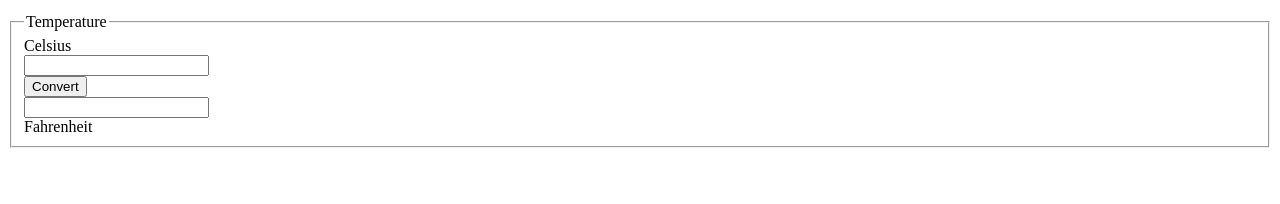
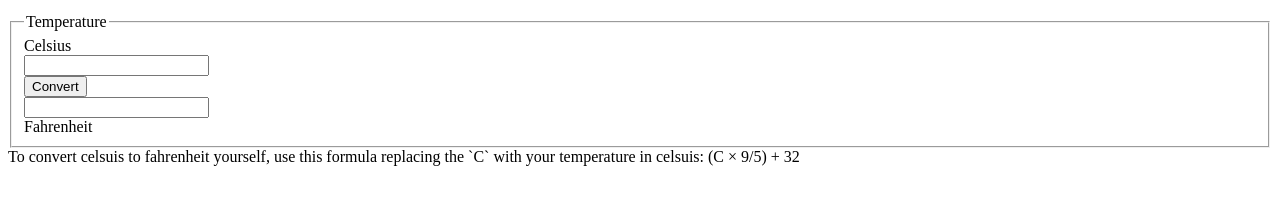
Before and after one commit to the-web-girl/Hands-on-Lab-Unit-Conversion-using-HTML5-Structural-Elements, a plain HTML site: page index.html in a window 1280 px wide. Shown: the part 238-442 px from the top of the page. Drawn offline with Linux system fonts and the light colour scheme.

Commit message:
add aside tag after the article

```diff
--- a/index.html
+++ b/index.html
@@ -54,6 +54,10 @@
                                 <label for="f">Fahrenheit</label>
                         </fieldset>
                     </article>
+
+                    <aside>
+                        To convert celsuis to fahrenheit yourself, use this formula replacing the `C` with your temperature in celsuis: (C × 9/5) + 32
+                    </aside>
                 </div>
             </section>
         </div>
```
